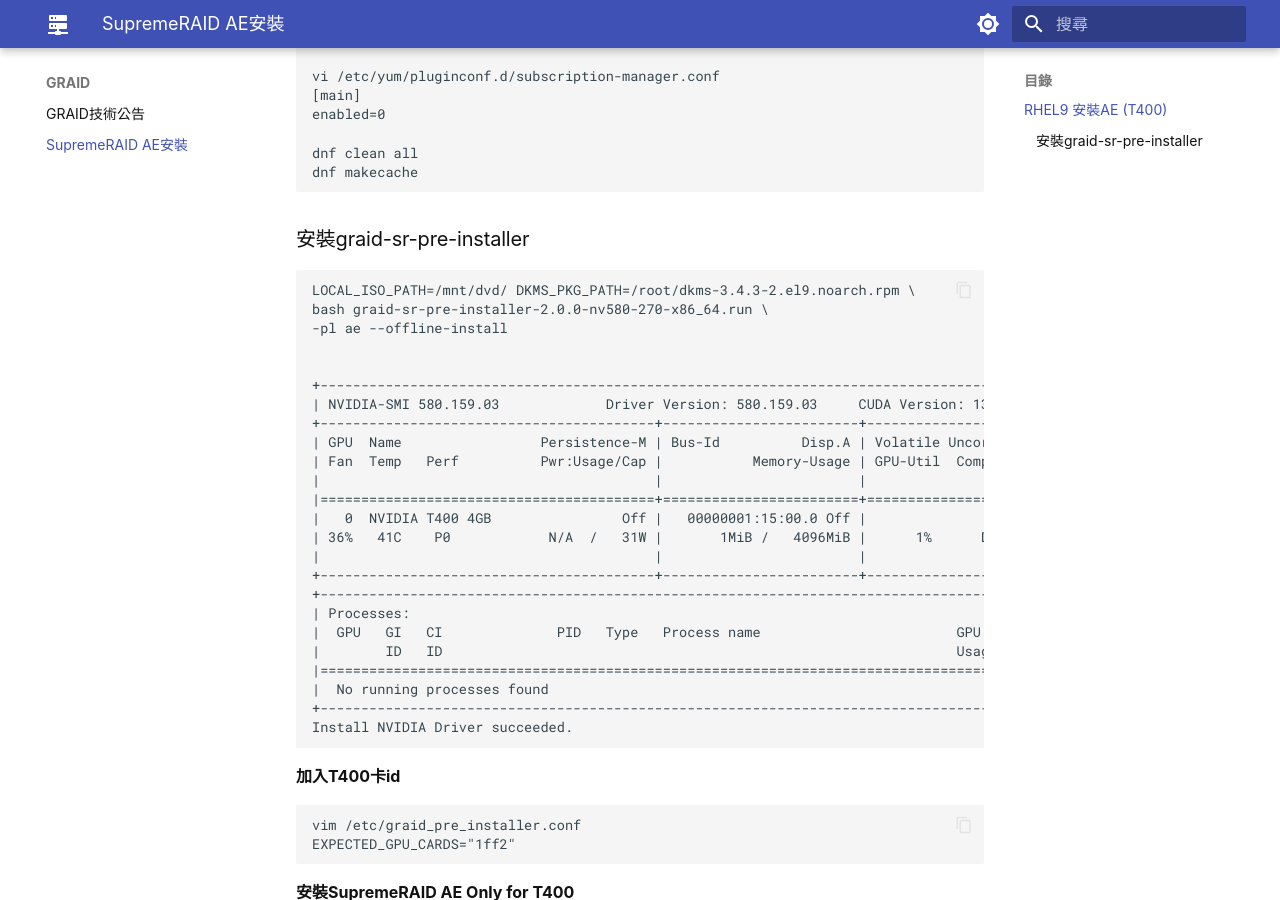
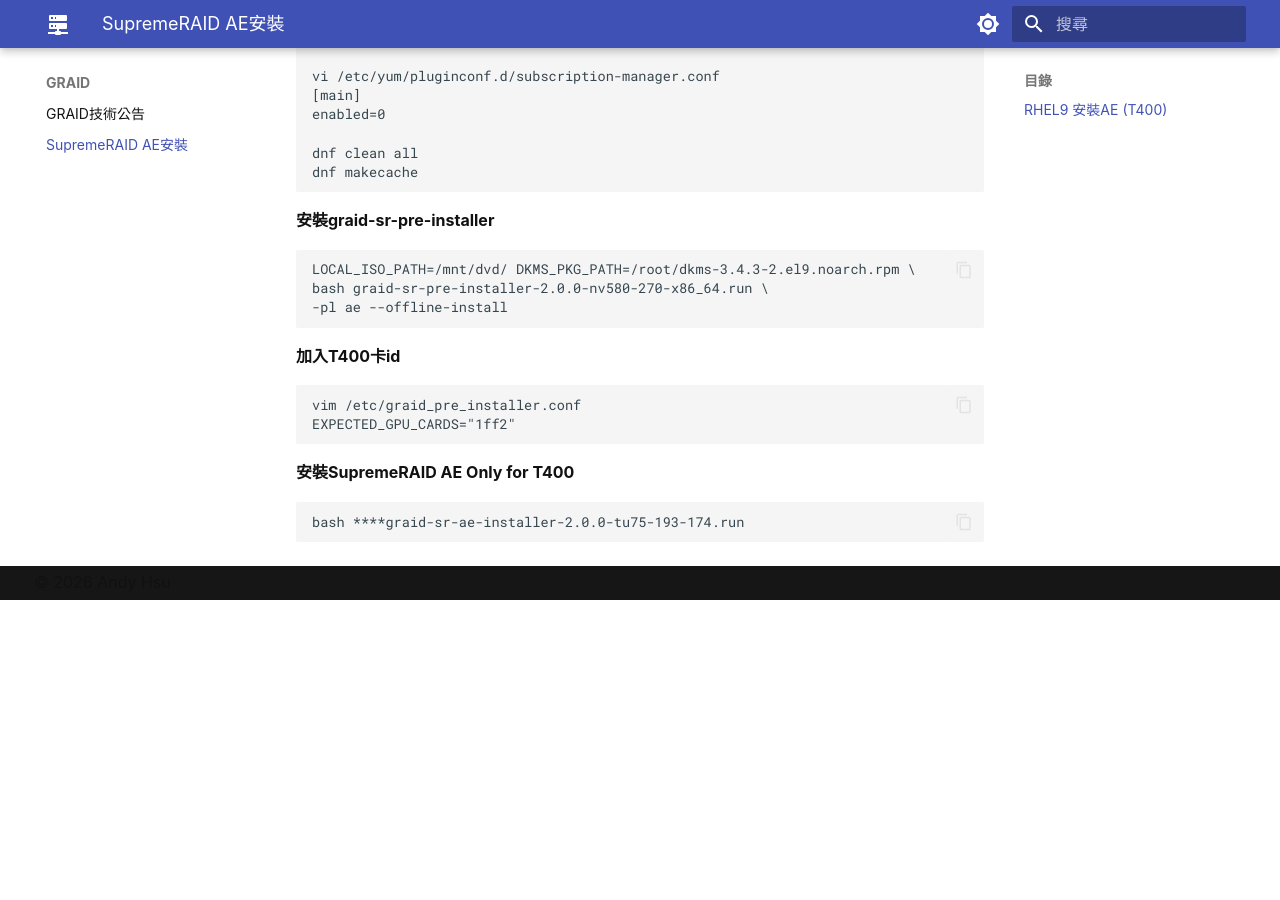
Before and after one commit to Andy0583/Metaage, an MkDocs documentation site: the page built from docs/graid/aeinstall.md, in a window 1280 px wide and 900 px high, scrolled down 716 px. Built offline with MkDocs 1.6.1 and Material for MkDocs 9.7.7, drawn with Linux system fonts in a browser that asks for light colours; after the commit the page ends 1316 px from its top, so only the background shows below that.

Commit message:
Update aeinstall.md

````diff
--- a/docs/graid/aeinstall.md
+++ b/docs/graid/aeinstall.md
@@ -31,32 +31,12 @@ enabled=0
 dnf clean all
 dnf makecache
 ```
-### 安裝graid-sr-pre-installer
+
+**安裝graid-sr-pre-installer**
 ```
 LOCAL_ISO_PATH=/mnt/dvd/ DKMS_PKG_PATH=/root/dkms-3.4.3-2.el9.noarch.rpm \
 bash graid-sr-pre-installer-2.0.0-nv580-270-x86_64.run \
 -pl ae --offline-install
-
-
-+-----------------------------------------------------------------------------------------+
-| NVIDIA-SMI 580.159.03             Driver Version: 580.159.03     CUDA Version: 13.0     |
-+-----------------------------------------+------------------------+----------------------+
-| GPU  Name                 Persistence-M | Bus-Id          Disp.A | Volatile Uncorr. ECC |
-| Fan  Temp   Perf          Pwr:Usage/Cap |           Memory-Usage | GPU-Util  Compute M. |
-|                                         |                        |               MIG M. |
-|=========================================+========================+======================|
-|   0  NVIDIA T400 4GB                Off |   00000001:15:00.0 Off |                  N/A |
-| 36%   41C    P0            N/A  /   31W |       1MiB /   4096MiB |      1%      Default |
-|                                         |                        |                  N/A |
-+-----------------------------------------+------------------------+----------------------+
-+-----------------------------------------------------------------------------------------+
-| Processes:                                                                              |
-|  GPU   GI   CI              PID   Type   Process name                        GPU Memory |
-|        ID   ID                                                               Usage      |
-|=========================================================================================|
-|  No running processes found                                                             |
-+-----------------------------------------------------------------------------------------+
-Install NVIDIA Driver succeeded.
 ```
 
 **加入T400卡id**
````
